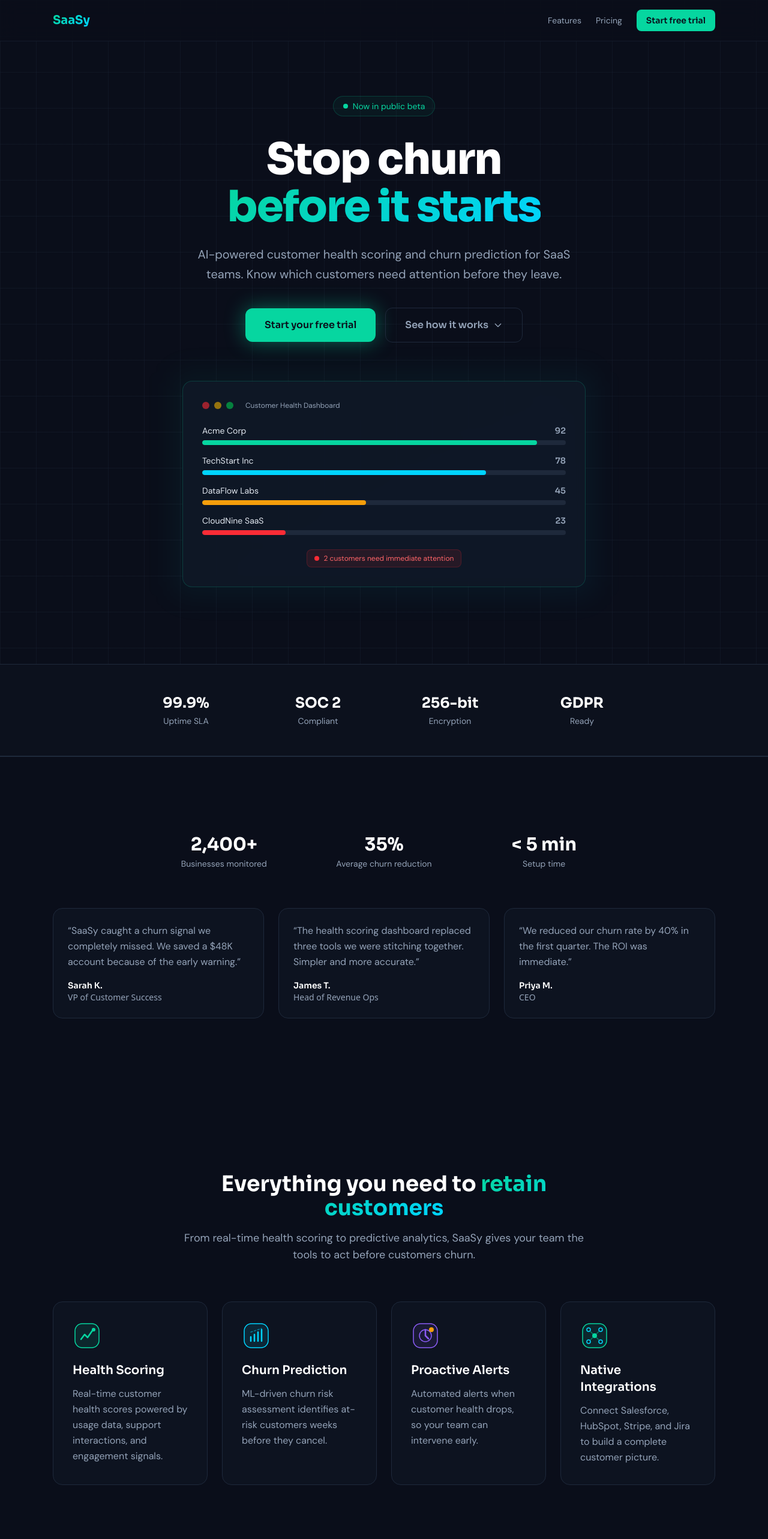
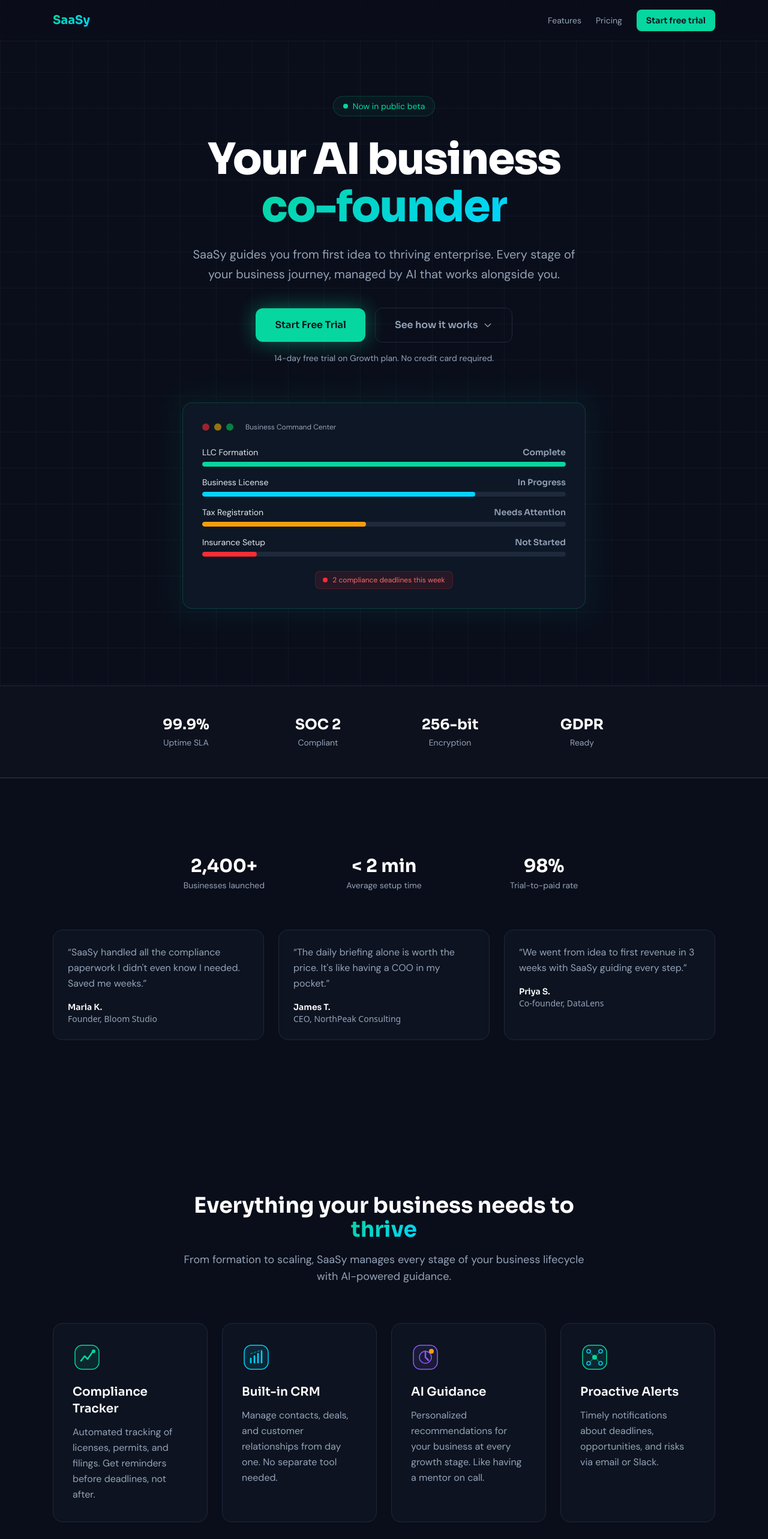
Before and after one commit to rclanan/saasy-landing, a Next.js app: page / in a window 1280 px wide. Shown: the top 2566 px of the page at 60% size. Built offline with nearby package versions, Linux system fonts and the light colour scheme.

Commit message:
content: rebrand landing page from ChurnGuard to SaaSy business platform

```diff
--- a/app/layout.tsx
+++ b/app/layout.tsx
@@ -17,34 +17,34 @@ const dmSans = DM_Sans({
 });
 
 export const metadata: Metadata = {
-  title: "SaaSy — Customer Health Scoring & Churn Prediction",
+  title: "SaaSy — Your AI Business Co-Founder",
   description:
-    "AI-powered customer health scoring and churn prediction " +
-    "for SaaS teams. Know which customers need attention " +
-    "before they leave.",
+    "AI-native business operating system that guides " +
+    "entrepreneurs from idea to thriving enterprise. " +
+    "Formation, compliance, CRM, and AI guidance — all in one.",
   keywords: [
-    "customer health scoring",
-    "churn prediction",
-    "SaaS",
-    "customer success",
-    "retention",
-    "AI",
+    "entrepreneur",
+    "business formation",
+    "compliance",
+    "CRM",
+    "AI guidance",
+    "business operating system",
   ],
   openGraph: {
-    title: "SaaSy — Stop Churn Before It Starts",
+    title: "SaaSy — Your AI Business Co-Founder",
     description:
-      "AI-powered customer health scoring and churn " +
-      "prediction for SaaS teams.",
+      "AI-native business operating system that guides " +
+      "entrepreneurs from idea to thriving enterprise.",
     url: "https://hellosaasy.ai",
     siteName: "SaaSy",
     type: "website",
   },
   twitter: {
     card: "summary_large_image",
-    title: "SaaSy — Stop Churn Before It Starts",
+    title: "SaaSy — Your AI Business Co-Founder",
     description:
-      "AI-powered customer health scoring and churn " +
-      "prediction for SaaS teams.",
+      "AI-native business operating system that guides " +
+      "entrepreneurs from idea to thriving enterprise.",
   },
 };
 
@@ -55,8 +55,8 @@ const structuredData = {
   applicationCategory: 'BusinessApplication',
   operatingSystem: 'Web',
   description:
-    'AI-powered customer health scoring and churn ' +
-    'prediction for SaaS teams.',
+    'AI-native business operating system that guides ' +
+    'entrepreneurs from idea to thriving enterprise.',
   url: 'https://hellosaasy.ai',
   offers: {
     '@type': 'AggregateOffer',
--- a/app/page.tsx
+++ b/app/page.tsx
@@ -5,7 +5,7 @@ import Link from "next/link";
 
 /* ───────────────────────────── Icons ───────────────────────────── */
 
-function IconHealthScore() {
+function IconCompliance() {
   return (
     <svg
       viewBox="0 0 48 48"
@@ -35,7 +35,7 @@ function IconHealthScore() {
   );
 }
 
-function IconChurn() {
+function IconCRM() {
   return (
     <svg
       viewBox="0 0 48 48"
@@ -69,7 +69,7 @@ function IconChurn() {
   );
 }
 
-function IconAlerts() {
+function IconAI() {
   return (
     <svg
       viewBox="0 0 48 48"
@@ -106,7 +106,7 @@ function IconAlerts() {
   );
 }
 
-function IconIntegrations() {
+function IconAlerts() {
   return (
     <svg
       viewBox="0 0 48 48"
@@ -239,36 +239,36 @@ function DashboardGraphic() {
             className="ml-3 font-[family-name:var(--font-dm-sans)]
               text-xs text-saasy-muted"
           >
-            Customer Health Dashboard
+            Business Command Center
           </span>
         </div>
 
-        {/* Mock health bars */}
+        {/* Business status bars */}
         <div className="space-y-4">
           {[
             {
-              name: "Acme Corp",
-              score: 92,
+              name: "LLC Formation",
+              score: "Complete",
               color: "bg-saasy-teal",
-              width: "92%",
+              width: "100%",
             },
             {
-              name: "TechStart Inc",
-              score: 78,
+              name: "Business License",
+              score: "In Progress",
               color: "bg-saasy-cyan",
-              width: "78%",
+              width: "75%",
             },
             {
-              name: "DataFlow Labs",
-              score: 45,
+              name: "Tax Registration",
+              score: "Needs Attention",
               color: "bg-saasy-popular",
               width: "45%",
             },
             {
-              name: "CloudNine SaaS",
-              score: 23,
+              name: "Insurance Setup",
+              score: "Not Started",
               color: "bg-red-500",
-              width: "23%",
+              width: "15%",
             },
           ].map((item) => (
             <div key={item.name} className="group">
@@ -318,7 +318,7 @@ function DashboardGraphic() {
             className="font-[family-name:var(--font-dm-sans)]
               text-xs text-red-400"
           >
-            2 customers need immediate attention
+            2 compliance deadlines this week
           </span>
         </div>
       </div>
@@ -366,22 +366,22 @@ function FeatureCard({
 function WhoItsFor() {
   const personas = [
     {
-      title: "Customer Success Teams",
+      title: "First-time Founders",
       description:
-        "Track every account's health in real time. Know which customers need attention before they raise a flag — and prove the impact of your interventions.",
-      benefit: "Reduce reactive firefighting by 60%",
+        "Launching your first business and overwhelmed by compliance, registration, and operations. SaaSy walks you through every step so nothing falls through the cracks.",
+      benefit: "From idea to launch, stress-free",
     },
     {
-      title: "Revenue Leaders",
+      title: "Agency Owners",
       description:
-        "Forecast renewals with confidence. SaaSy surfaces churn risk early so your team can protect revenue before it's at stake.",
-      benefit: "Protect expansion revenue proactively",
+        "Running multiple client businesses and juggling filings, renewals, and contacts across all of them. Manage up to 5 businesses from one dashboard with Growth.",
+      benefit: "One dashboard for every business",
     },
     {
-      title: "Product Teams",
+      title: "Serial Entrepreneurs",
       description:
-        "Understand which features drive retention and which correlate with churn. Make roadmap decisions backed by customer health data.",
-      benefit: "Ship features that move the needle",
+        "Scaling a portfolio of businesses and need custom automations and priority support. Unlimited businesses, dedicated onboarding, and advanced analytics on Scale.",
+      benefit: "Scale without the back-office chaos",
     },
   ];
 
@@ -393,8 +393,8 @@ function WhoItsFor() {
             className="font-[family-name:var(--font-sora)]
               text-3xl font-bold text-white sm:text-4xl"
           >
-            Built for every team that{" "}
-            <span className="gradient-text">owns the customer</span>
+            Built for every entrepreneur who{" "}
+            <span className="gradient-text">means business</span>
           </h2>
         </div>
 
@@ -583,29 +583,29 @@ function PricingToggle({
 
 function SocialProof() {
   const metrics = [
-    { value: "2,400+", label: "Businesses monitored" },
-    { value: "35%", label: "Average churn reduction" },
-    { value: "< 5 min", label: "Setup time" },
+    { value: "2,400+", label: "Businesses launched" },
+    { value: "< 2 min", label: "Average setup time" },
+    { value: "98%", label: "Trial-to-paid rate" },
   ];
 
   const testimonials = [
     {
       quote:
-        "SaaSy caught a churn signal we completely missed. We saved a $48K account because of the early warning.",
-      author: "Sarah K.",
-      role: "VP of Customer Success",
+        "SaaSy handled all the compliance paperwork I didn't even know I needed. Saved me weeks.",
+      author: "Maria K.",
+      role: "Founder, Bloom Studio",
     },
     {
       quote:
-        "The health scoring dashboard replaced three tools we were stitching together. Simpler and more accurate.",
+        "The daily briefing alone is worth the price. It's like having a COO in my pocket.",
       author: "James T.",
-      role: "Head of Revenue Ops",
+      role: "CEO, NorthPeak Consulting",
     },
     {
       quote:
-        "We reduced our churn rate by 40% in the first quarter. The ROI was immediate.",
-      author: "Priya M.",
-      role: "CEO",
+        "We went from idea to first revenue in 3 weeks with SaaSy guiding every step.",
+      author: "Priya S.",
+      role: "Co-founder, DataLens",
     },
   ];
 
@@ -709,7 +709,7 @@ const FAQ_ITEMS = [
   {
     question: "Is my data secure?",
     answer:
-      "Absolutely. We use enterprise-grade encryption (AES-256 at rest, TLS 1.2+ in transit), SOC 2 compliance, and strict tenant isolation. Your customer data is never shared across accounts.",
+      "Absolutely. We use enterprise-grade encryption (AES-256 at rest, TLS 1.2+ in transit), SOC 2 compliance, and strict tenant isolation. Your business data is never shared across accounts.",
   },
   {
     question: "What integrations do you support?",
@@ -719,7 +719,7 @@ const FAQ_ITEMS = [
   {
     question: "How long does setup take?",
     answer:
-      "Most teams are up and running in under 5 minutes. Connect your data sources, and SaaSy starts scoring customer health immediately.",
+      "Most entrepreneurs are up and running in under 2 minutes. Answer a few questions about your business, and SaaSy builds your personalized action plan immediately.",
   },
   {
     question: "Can I cancel anytime?",
@@ -1123,21 +1123,21 @@ function MarketingFooter() {
 
 const BLOG_POSTS = [
   {
-    title: "How to Build a Customer Health Score That Actually Works",
+    title: "The Complete Guide to LLC Formation in 2026",
     description:
-      "Learn the framework SaaS teams use to combine usage data, support signals, and engagement metrics into a single actionable score.",
+      "Everything you need to know about registering your business entity, from state selection to EIN filing.",
     href: "https://saasysolutionsllc.com/blog",
   },
   {
-    title: "5 Early Warning Signs of Customer Churn",
+    title: "5 Compliance Mistakes That Cost New Businesses Thousands",
     description:
-      "The signals most teams miss — and how to catch them before renewal conversations start.",
+      "The permits, licenses, and filings most first-time founders miss — and how to stay ahead.",
     href: "https://saasysolutionsllc.com/blog",
   },
   {
-    title: "Why Reactive Customer Success Is Costing You Revenue",
+    title: "How AI Is Changing the Way Entrepreneurs Launch Businesses",
     description:
-      "The data behind proactive vs reactive CS strategies, and how to make the shift.",
+      "From automated compliance to intelligent CRM, the tools reshaping business formation.",
     href: "https://saasysolutionsllc.com/blog",
   },
 ];
@@ -1157,7 +1157,7 @@ function BlogHighlights() {
             className="mt-4 font-[family-name:var(--font-dm-sans)]
               text-lg text-saasy-muted"
           >
-            Insights and frameworks for customer success teams.
+            Insights and guides for entrepreneurs.
           </p>
         </div>
 
@@ -1300,9 +1300,9 @@ export default function Home() {
               text-5xl leading-[1.1] font-extrabold tracking-tight
               text-white sm:text-7xl"
           >
-            Stop churn
+            Your AI business
             <br />
-            <span className="gradient-text">before it starts</span>
+            <span className="gradient-text">co-founder</span>
           </h1>
 
           <p
@@ -1310,9 +1310,9 @@ export default function Home() {
               font-[family-name:var(--font-dm-sans)] text-lg
               leading-relaxed text-saasy-muted sm:text-xl"
           >
-            AI-powered customer health scoring and churn prediction
-            for SaaS teams. Know which customers need attention
-            before they leave.
+            SaaSy guides you from first idea to thriving
+            enterprise. Every stage of your business journey,
+            managed by AI that works alongside you.
           </p>
 
           {/* CTAs */}
@@ -1328,7 +1328,7 @@ export default function Home() {
                 font-semibold text-saasy-dark transition-colors
                 hover:bg-saasy-teal-dim"
             >
-              Start your free trial
+              Start Free Trial
             </Link>
             <Link
               href="#features"
@@ -1355,6 +1355,15 @@ export default function Home() {
             </Link>
           </div>
 
+          <p
+            className="mt-4
+              font-[family-name:var(--font-dm-sans)]
+              text-sm text-saasy-muted"
+          >
+            14-day free trial on Growth plan. No credit card
+            required.
+          </p>
+
           {/* Abstract dashboard */}
           <DashboardGraphic />
         </div>
@@ -1389,9 +1398,9 @@ export default function Home() {
               className="font-[family-name:var(--font-sora)]
                 text-3xl font-bold text-white sm:text-4xl"
             >
-              Everything you need to{" "}
+              Everything your business needs to{" "}
               <span className="gradient-text">
-                retain customers
+                thrive
               </span>
             </h2>
             <p
@@ -1399,9 +1408,9 @@ export default function Home() {
                 font-[family-name:var(--font-dm-sans)]
                 text-lg text-saasy-muted"
             >
-              From real-time health scoring to predictive
-              analytics, SaaSy gives your team the tools to act
-              before customers churn.
+              From formation to scaling, SaaSy manages every
+              stage of your business lifecycle with AI-powered
+              guidance.
             </p>
           </div>
 
@@ -1409,24 +1418,24 @@ export default function Home() {
             className="grid gap-6 sm:grid-cols-2 lg:grid-cols-4"
           >
             <FeatureCard
-              icon={<IconHealthScore />}
-              title="Health Scoring"
-              description="Real-time customer health scores powered by usage data, support interactions, and engagement signals."
+              icon={<IconCompliance />}
+              title="Compliance Tracker"
+              description="Automated tracking of licenses, permits, and filings. Get reminders before deadlines, not after."
             />
             <FeatureCard
-              icon={<IconChurn />}
-              title="Churn Prediction"
-              description="ML-driven churn risk assessment identifies at-risk customers weeks before they cancel."
+              icon={<IconCRM />}
+              title="Built-in CRM"
+              description="Manage contacts, deals, and customer relationships from day one. No separate tool needed."
+            />
+            <FeatureCard
+              icon={<IconAI />}
+              title="AI Guidance"
+              description="Personalized recommendations for your business at every growth stage. Like having a mentor on call."
             />
             <FeatureCard
               icon={<IconAlerts />}
               title="Proactive Alerts"
-              description="Automated alerts when customer health drops, so your team can intervene early."
-            />
-            <FeatureCard
-              icon={<IconIntegrations />}
-              title="Native Integrations"
-              description="Connect Salesforce, HubSpot, Stripe, and Jira to build a complete customer picture."
+              description="Timely notifications about deadlines, opportunities, and risks via email or Slack."
             />
           </div>
         </div>
@@ -1474,11 +1483,11 @@ export default function Home() {
               price={prices.starter}
               billingLabel={billingLabel}
               features={[
-                "Up to 100 customers",
-                "1 integration",
-                "3 team members",
+                "1 business",
+                "Compliance tracker",
+                "CRM (50 contacts)",
+                "Daily briefing",
                 "Email alerts",
-                "Health scoring dashboard",
               ]}
             />
             <PricingCard
@@ -1487,10 +1496,10 @@ export default function Home() {
               popular
               billingLabel={billingLabel}
               features={[
-                "Up to 1,000 customers",
-                "5 integrations",
-                "10 team members",
-                "Email + Slack alerts",
+                "Up to 5 businesses",
+                "All modules",
+                "AI guidance",
+                "Slack alerts",
                 "API access",
                 "Advanced analytics",
               ]}
@@ -1500,12 +1509,12 @@ export default function Home() {
               price={prices.scale}
               billingLabel={billingLabel}
               features={[
-                "Unlimited customers",
+                "Unlimited businesses",
                 "Unlimited integrations",
-                "50 team members",
                 "Priority support",
-                "Custom alert rules",
-                "Dedicated CSM",
+                "Custom automations",
+                "Dedicated onboarding",
+                "Advanced analytics",
               ]}
             />
           </div>
@@ -1528,15 +1537,16 @@ export default function Home() {
             className="font-[family-name:var(--font-sora)]
               text-3xl font-bold text-white sm:text-5xl"
           >
-            Ready to reduce churn?
+            Ready to run your business smarter?
           </h2>
           <p
             className="mx-auto mt-4 max-w-xl
               font-[family-name:var(--font-dm-sans)] text-lg
               text-saasy-muted"
           >
-            Join SaaS teams using SaaSy to predict and prevent
-            customer churn. Start your 14-day free trial today.
+            Join thousands of entrepreneurs using SaaSy to build
+            and grow their businesses. Start your 14-day free
+            trial today.
           </p>
           <Link
             href="https://app.hellosaasy.ai/auth/register"
```
